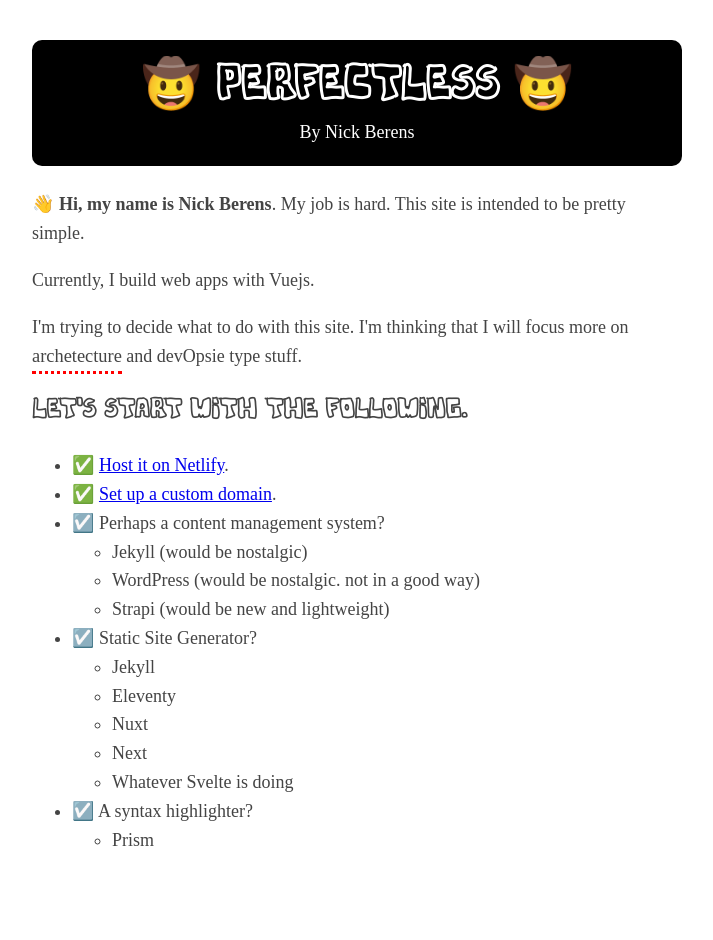
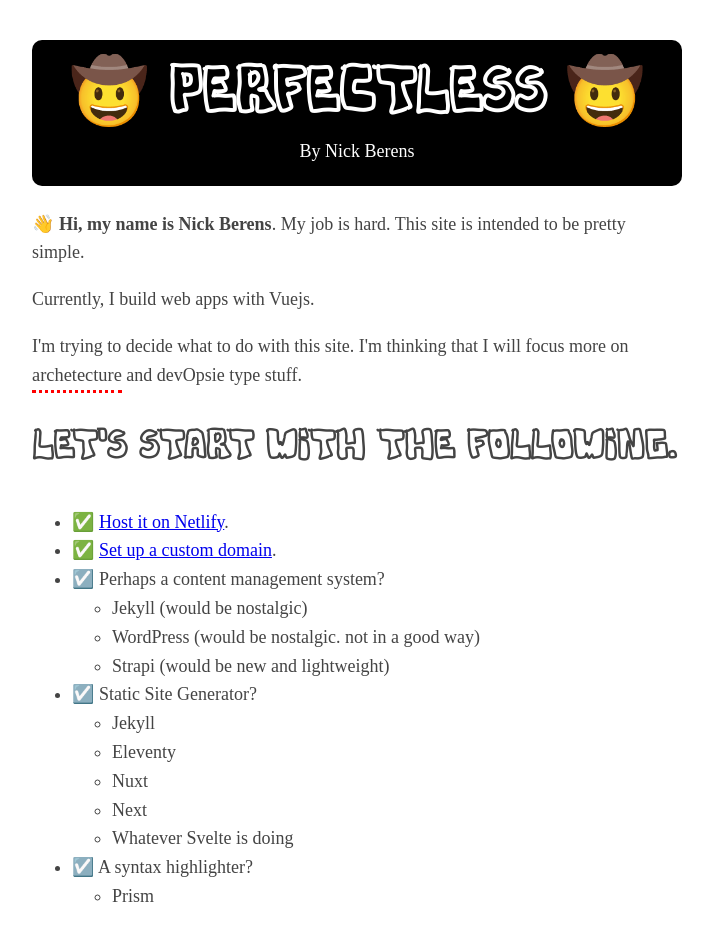
Before and after one commit to nickberens360/me, a plain HTML site: page index.html in a window 1280 px wide. Shown: the whole page, without its empty margins (283-996 px from the left). Before the commit the page ends 894 px from the top, so only its background shows below. Drawn offline with Linux system fonts and the light colour scheme.

Commit message:
increase heading sizes

```diff
--- a/index.html
+++ b/index.html
@@ -16,8 +16,12 @@
           padding: 0 10px
       }
       h1 {
-          font-size: 3rem;
+          font-size: 4rem;
       }
+      h2 {
+          font-size: 2.5rem;
+      }
+
       h1,h2,h3 {
           line-height: 1.2;
           font-family: 'cowboyregular',serif;
```
Also changed, not shown: pages/totes-not-ai/netlify-deployment.html (+4 -1 lines).
